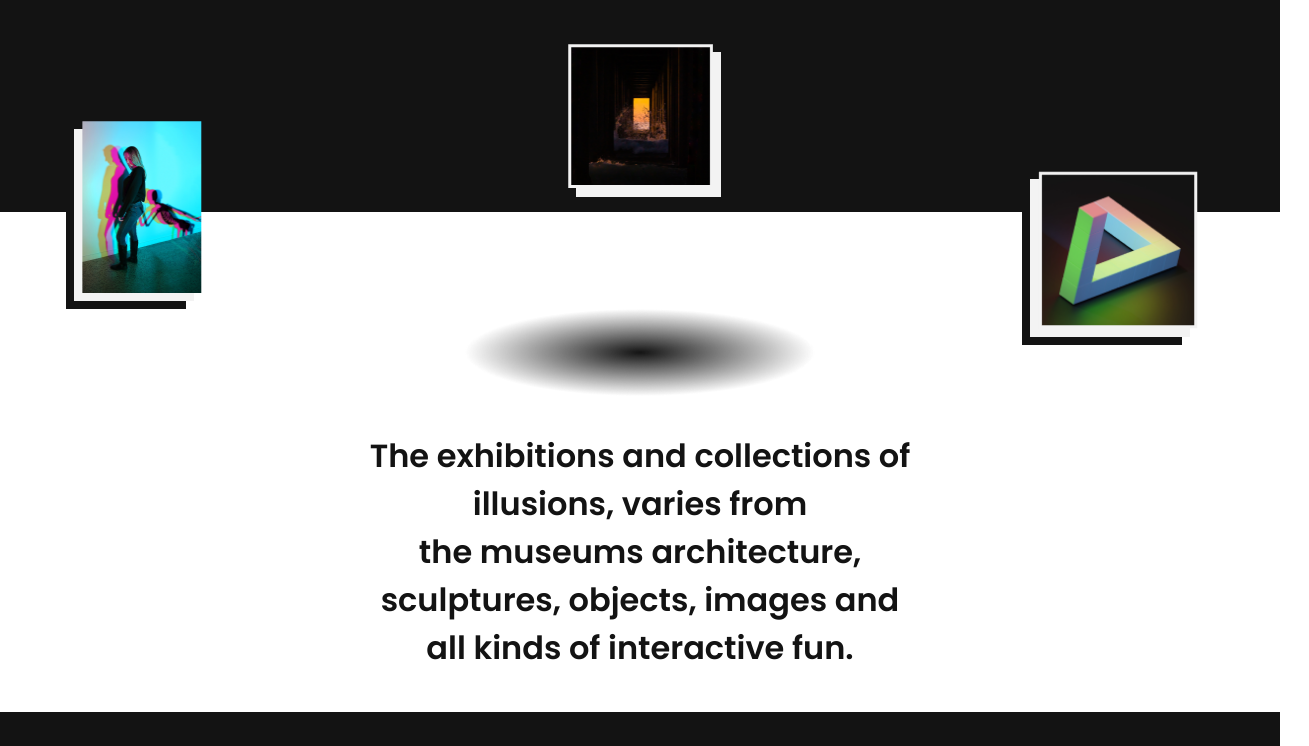
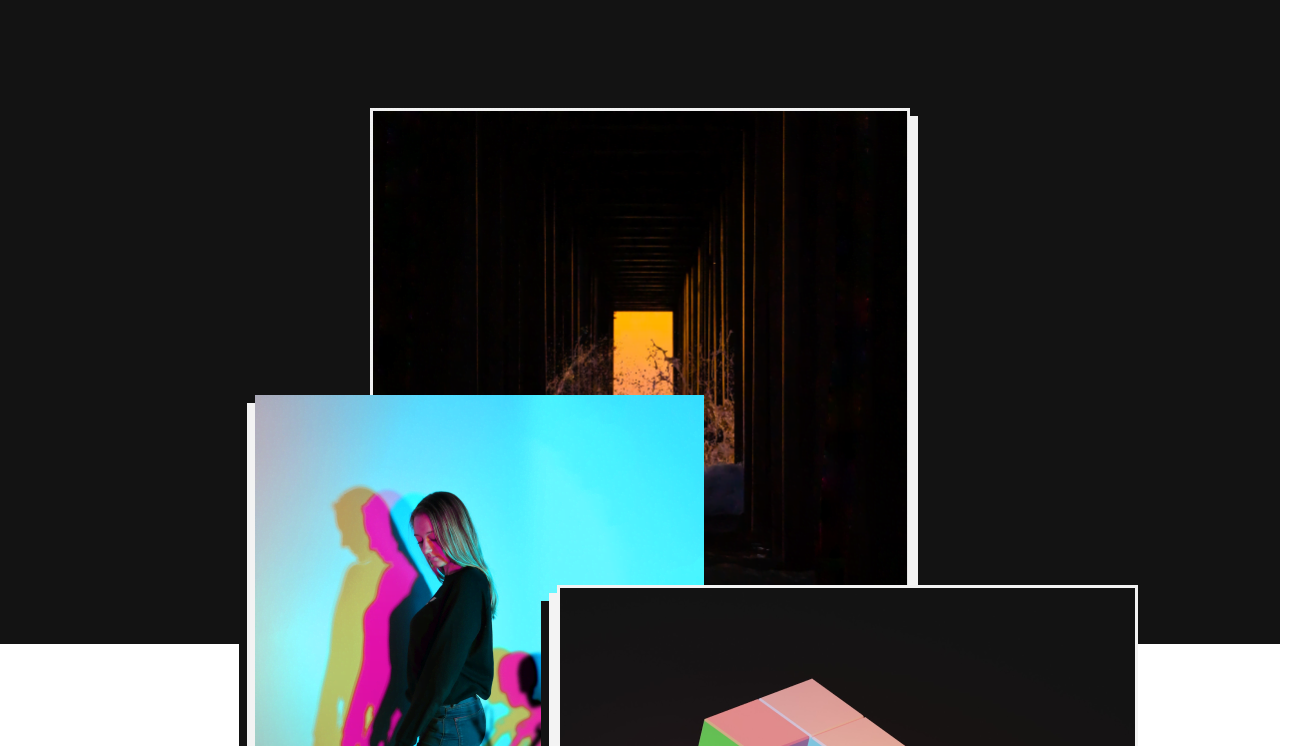
Before and after one commit to TrulsJohan/illuseum, a plain HTML site: page exhibitions.html in a window 1280 px wide. Shown: the part 620-1366 px from the top of the page, 1309 px wide, since content can reach past the window. Drawn offline with Linux system fonts and the light colour scheme.

Commit message:
made the exhibitions page responsive, and added images for desktop

```diff
--- a/css/exhibitions.css
+++ b/css/exhibitions.css
@@ -11,9 +11,15 @@
     flex-direction: column;
     align-items: center;
     padding-top: 56px;
-    position: relative;
+    /*position: relative;*/
     height: 224px;
     width: 100%;
+}
+
+.exhibition-container {
+    position: relative;
+    width: 145px;
+    height: 145px;
 }
 
 .exhibition-img-containers {
@@ -26,14 +32,14 @@
 
 .img-two-container {
     z-index: 20;
-    top: 133px;
-    left: 82px;
+    top: 76px;
+    right: 55px;
 }
 
 .img-three-container {
     z-index: 30;
-    top: 183px;
-    right: 82px;
+    top: 126px;
+    left: 50px;
 }
 
 .exhibitions-img-shadow {
@@ -41,7 +47,8 @@
     width: 350px;
     position: absolute;
     z-index: 10;
-    top: 320px;
+    top: 260px;
+    left: -97px;
 }
 
 .exhibition-img-one-container {
@@ -58,6 +65,10 @@
 
 .exhibitions-img-one {
     z-index: 20;
+}
+
+.exhibition-img-desktop {
+    display: none;
 }
 
 .exhibition-img-one-bg {
@@ -145,6 +156,74 @@
 
 /* xLarge (xl) desktop */
 @media (min-width: 1280px) {
+    .exhibitions-section-one {
+        height: 656px;
+        padding: 120px 70px 0 70px;
+    }
+
+    .exhibitions-section-two {
+        padding: 796px 40px 40px 40px;
+    }
+
+    .exhibition-container {
+        width: 540px;
+        height: 540px;
+    }
+
+    .exhibitions-img-shadow {
+        height: 320px;
+        width: 1300px;
+        top: 950px;
+        left: -361px;
+    }
+
+    .img-two-container {
+        top: 287px;
+        right: 206px;
+    }
+
+    .img-three-container {
+        top: 477px;
+        left: 187px;
+    }
+
+    .exhibition-img-one-container {
+        width: 540px;
+        height: 540px;
+    }
+
+    .img-one-wh {
+        width: 540px;
+        height: 540px;
+    }
+
+    .exhibition-img-mobile {
+        display: none;
+    }
+
+    .exhibition-img-desktop {
+        display: block;
+    }
+
+    .exhibition-img-two-container {
+        width: 449px;
+        height: 646px;
+    }
+
+    .img-two-wh {
+        width: 449px;
+        height: 646px;
+    }
+
+    .exhibition-img-three-container {
+        width: 581px;
+        height: 581px;
+    }
+
+    .img-three-wh {
+        width: 581px;
+        height: 581px;
+    }
 }
 
 /* xxLarge (xxl) */
--- a/exhibitions.html
+++ b/exhibitions.html
@@ -65,36 +65,44 @@
             </div>
         </div>
         <div class="exhibitions-section-one">
+            <div class="exhibition-container">
                 <div class="exhibition-img-containers img-one-container">
                     <div class="exhibition-img-one-container">
-                    <img class="exhibitions-img-one img-one-wh"
+                        <img class="exhibitions-img-one img-one-wh exhibition-img-mobile"
                              src="assets/images/exhibition-img-one.png" alt="image">
+                        <img class="exhibitions-img-one img-one-wh exhibition-img-desktop"
+                             src="assets/images/exhibition-one-desktop.png" alt="image">
                         <div class="exhibition-img-one-bg img-one-wh"></div>
                     </div>
                 </div>
                 <div class="exhibition-img-containers img-two-container">
                     <div class="exhibition-img-two-container">
-                    <img class="exhibitions-img-two img-two-wh"
+                        <img class="exhibitions-img-two img-two-wh exhibition-img-mobile"
                              src="assets/images/exhibition-img-two.png" alt="image">
+                        <img class="exhibitions-img-two img-two-wh exhibition-img-desktop"
+                             src="assets/images/exhibition-two-desktop.png" alt="image">
                         <div class="exhibition-img-two-bg-one img-two-wh"></div>
                         <div class="exhibition-img-two-bg-two img-two-wh"></div>
                     </div>
                 </div>
                 <div class="exhibition-img-containers img-three-container">
                     <div class="exhibition-img-three-container">
-                    <img class="exhibitions-img-three img-three-wh"
+                        <img class="exhibitions-img-three img-three-wh exhibition-img-mobile"
                              src="assets/images/exhibition-img-three.png" alt="image">
+                        <img class="exhibitions-img-three img-three-wh exhibition-img-desktop"
+                             src="assets/images/exhibition-three-desktop.png" alt="image">
                         <div class="exhibition-img-three-bg-one img-three-wh"></div>
                         <div class="exhibition-img-three-bg-two img-three-wh"></div>
                     </div>
                 </div>
                 <img class="exhibitions-img-shadow" src="assets/images/exhibitions-img-shadow.png" alt="image-shadow">
             </div>
+        </div>
         <div class="exhibitions-section-two">
             <p class="paragraphs paragraphs-w">
                 The exhibitions and collections of<br>
                 illusions, varies from<br>
-                the museums architecture,<br>
+                the museum's architecture,<br>
                 sculptures, objects, images and<br>
                 all kinds of interactive fun.
             </p>
```
Also changed, not shown: assets/images/exhibition-one-desktop.png (added), assets/images/exhibition-three-desktop.png (added), assets/images/exhibition-two-desktop.png (added). Lines whose indentation alone changed are shown as unchanged.
